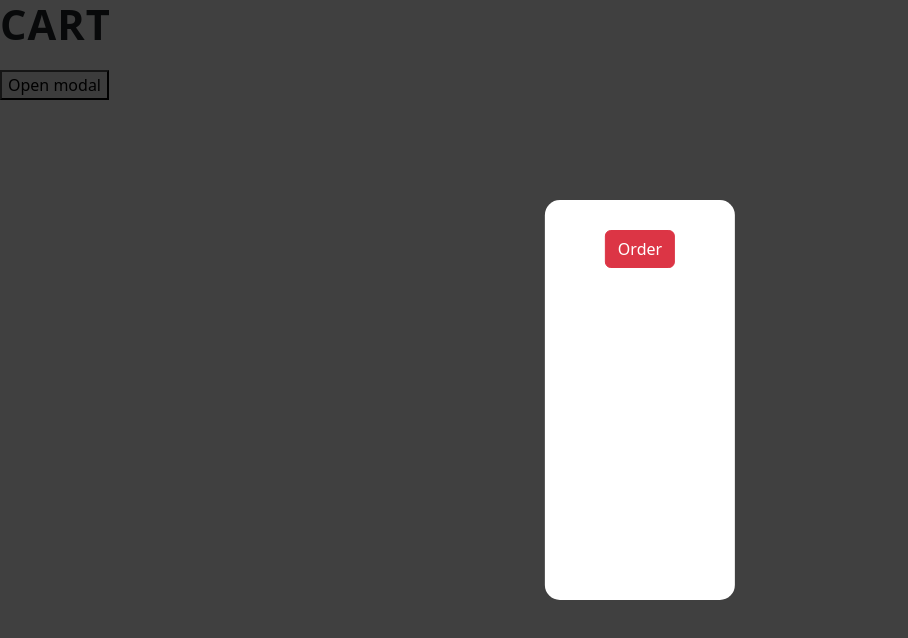
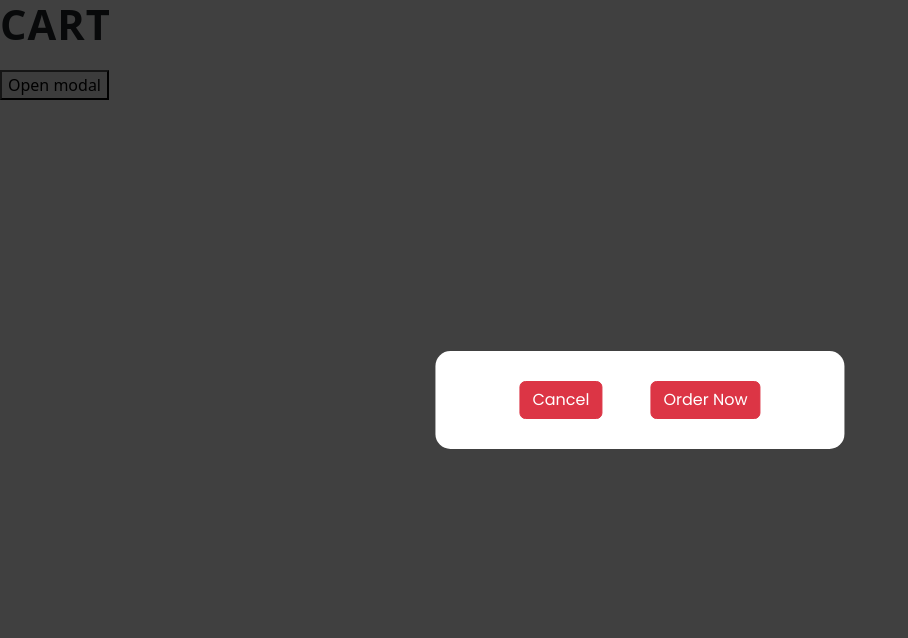
Before and after one commit to satyampund/super-meal, a React (Create React App) app in the folder client/: page /cart in a window 1280 px wide. Both pictures are taken after a click on the button "Open modal". Shown: the top 638 px of the page, without its empty margins (0-908 px from the left). Built offline with nearby package versions, Linux system fonts and the light colour scheme.

Commit message:
cart modal design

```diff
--- a/client/src/components/Cart/Cart.css
+++ b/client/src/components/Cart/Cart.css
@@ -1,7 +1,8 @@
 .cart-container {
+  font-family: 'Poppins', sans-serif !important;
   background-color: white;
   padding: 30px 60px;
-  height: 400px;
+  max-height: 400px;
   overflow: scroll;
   border-radius: 15px;
 }
--- a/client/src/components/Cart/Cart.js
+++ b/client/src/components/Cart/Cart.js
@@ -29,14 +29,17 @@ const Cart = () => {
           {myFoodListItems.map((item, index) => {
             return (
               <div>
-                <h6>Name: {item.name}</h6>
-                <h6>Quantity: {item.quantity}</h6>
-                <h6>Price: {item.price}</h6>
+                <h6>Name : {item.name}</h6>
+                <h6>Quantity : {item.quantity}</h6>
+                <h6>Price : ₹{item.price}</h6>
                 <hr></hr>
               </div>
             );
           })}
-          <button className="btn btn-danger">Order</button>
+          <button className="btn btn-danger mx-4" onClick={toggleModal}>
+            Cancel
+          </button>
+          <button className="btn btn-danger mx-4">Order Now</button>
         </div>
       </Modal>
     </div>
```
